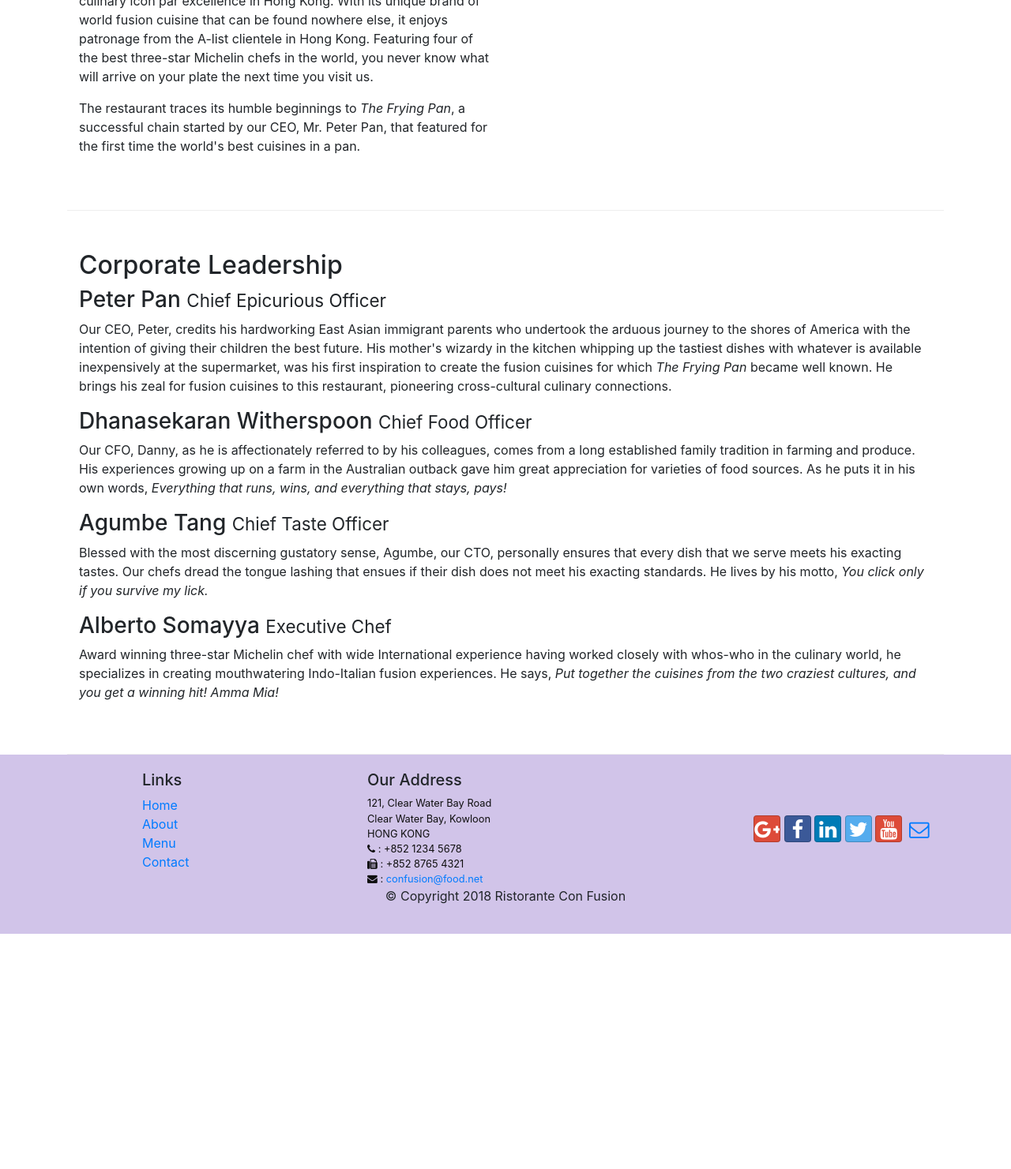
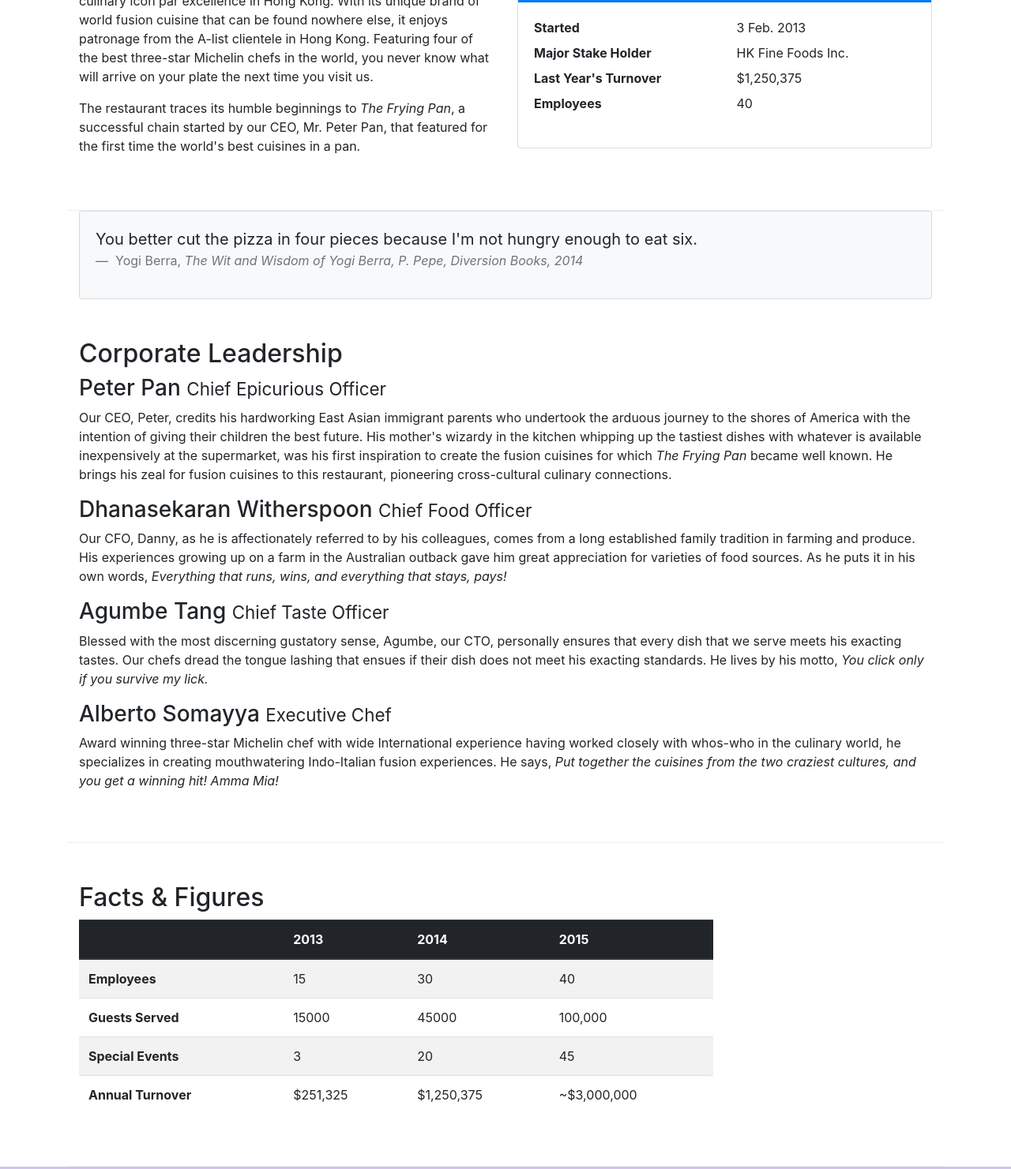
Before and after one commit to SatyamP07/React-FullStack-Bootstrap, a website: page aboutus.html in a window 1280 px wide. Shown: the part 598-2079 px from the top of the page at 79% size. Before the commit the page ends 1781 px from the top, so only its background shows below. Drawn offline with nearby package versions, Linux system fonts and the light colour scheme.

Commit message:
Tables and Cards

```diff
--- a/aboutus.html
+++ b/aboutus.html
@@ -66,9 +66,36 @@
                 <p>The restaurant traces its humble beginnings to <em>The Frying Pan</em>, a successful chain started by our CEO, Mr. Peter Pan, that featured for the first time the world's best cuisines in a pan.</p>
             </div>
             <div class="col-12 col-sm-6">
+                <div class="card">
+                    <h3 class="card-header bg-primary text-white">Facts at a Glance</h3>
+                    <div class="card-body">
+                        <dl class="row">
+                            <dt class="col-6">Started</dt>
+                            <dd class="col-6">3 Feb. 2013</dd>
+                            <dt class="col-6">Major Stake Holder</dt>
+                            <dd class="col-6">HK Fine Foods Inc.</dd>
+                            <dt class="col-6">Last Year's Turnover</dt>
+                            <dd class="col-6">$1,250,375</dd>
+                            <dt class="col-6">Employees</dt>
+                            <dd class="col-6">40</dd>
+                        </dl>
+                    </div>
+                </div>
             </div>
         </div>
 
+        <div class="col-12">
+            <div class="card card-body bg-light">
+                <blockquote class="blockquote">
+                    <p class="mb-0">You better cut the pizza in four pieces because I'm not hungry enough to eat six.</p>
+                    <footer class="blockquote-footer">
+                        Yogi Berra,
+                            <cite title="Source Title">The Wit and Wisdom of Yogi Berra,
+                            P. Pepe, Diversion Books, 2014</cite>
+                    </footer>
+                </blockquote>
+            </div>
+        </div>
 
         <div class="row row-content align-items-center">
             <div class="col-12">
@@ -82,6 +109,51 @@
                 <h3>Alberto Somayya <small>Executive Chef</small></h3>
                 <p class="d-none d-sm-block">Award winning three-star Michelin chef with wide International experience having worked closely with whos-who in the culinary world, he specializes in creating mouthwatering Indo-Italian fusion experiences. He says, <em>Put together the cuisines from the two craziest cultures, and you get a winning hit! Amma Mia!</em></p>
             </div>
+       </div>
+
+       <div class="row row-content">
+           <div class="col-12 col-sm-9">
+               <h2>Facts &amp; Figures</h2>
+               <div class="table-responsive">
+                    <table class="table table-striped">
+                        <thead class="thead-dark">
+                            <tr>
+                                <th>&nbsp;</th>
+                                <th>2013</th>
+                                <th>2014</th>
+                                <th>2015</th>
+                            </tr>
+                        </thead>
+                        <tbody>
+                            <tr>
+                                <th>Employees</th>
+                                <td>15</td>
+                                <td>30</td>
+                                <td>40</td>
+                            </tr>
+                            <tr>
+                                <th>Guests Served</th>
+                                <td>15000</td>
+                                <td>45000</td>
+                                <td>100,000</td>
+                            </tr>
+                            <tr>
+                                <th>Special Events</th>
+                                <td>3</td>
+                                <td>20</td>
+                                <td>45</td>
+                            </tr>
+                            <tr>
+                                <th>Annual Turnover</th>
+                                <td>$251,325</td>
+                                <td>$1,250,375</td>
+                                <td>~$3,000,000</td>
+                            </tr>
+                        </tbody>
+                    </table>
+                </div>
+           </div>
+           <div class="col-12 col-sm-3"></div>
        </div>
 
     </div>
```
